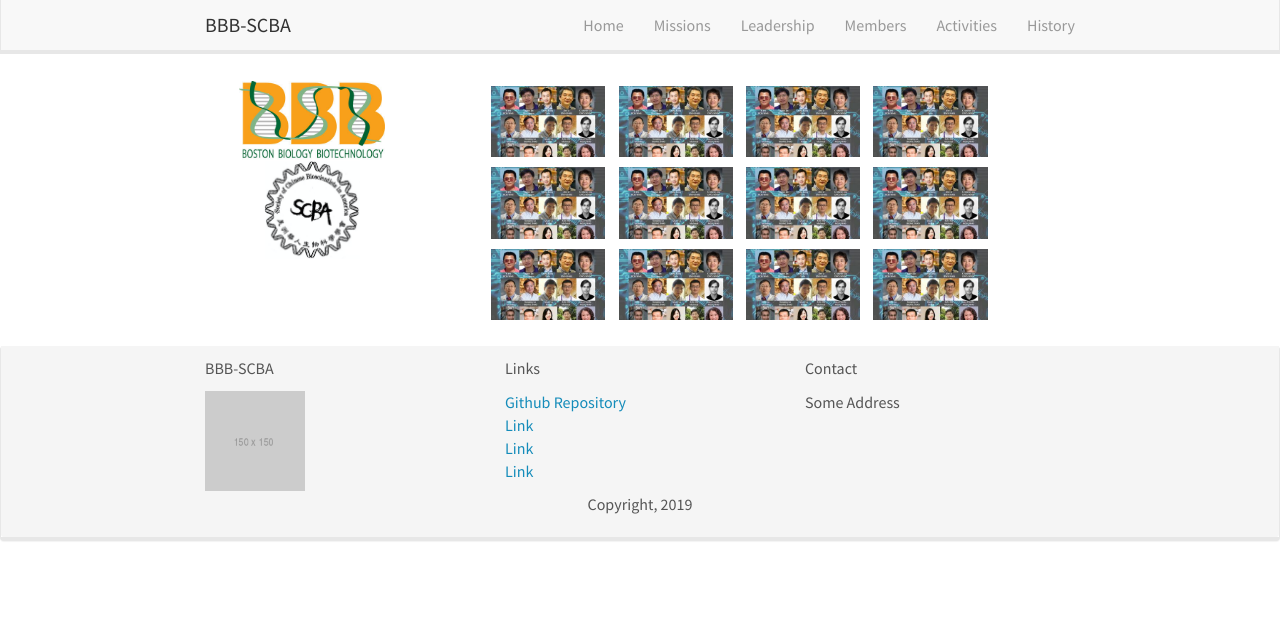
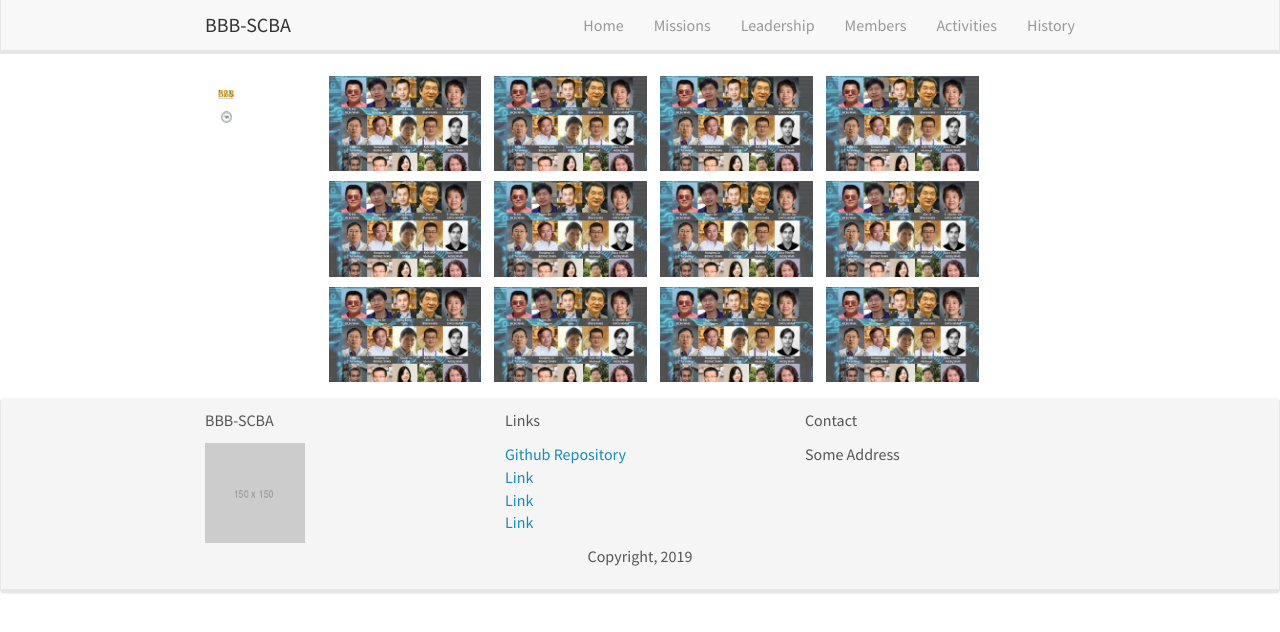
Before and after one commit to bbb-scba/bbb-scba.github.io, a Jekyll site: the page built from home.md, in a window 1280 px wide. Shown: the top 632 px of the page. Built offline with Jekyll 4.4.1, drawn with Linux system fonts in a browser that asks for light colours; nearby versions of some CDN libraries.

Commit message:
Update home.md

```diff
--- a/home.md
+++ b/home.md
@@ -7,7 +7,7 @@ permalink: /
 ---
 
 <div style="display: flex; flex-direction: row;">
-  <div class="left" style="flex-basis: 25%; padding: 10px;">
+  <div class="left" style="flex-basis: 15%; padding: 10px;">
 
 <p align="center">
 <img src="images/logo/bbb_logo_yl_xl_v1.jpg" alt="logo example 2" style="width:75%; height:75%">
@@ -16,7 +16,7 @@ permalink: /
 
   </div>
 
-  <div style="flex-basis: 75%; padding: 10px;">
+  <div>
 
 <p align="center">
 <img src="images/slider/flyer_v9.jpg" style="width:20%; height:20%; padding: 5px;">
```
